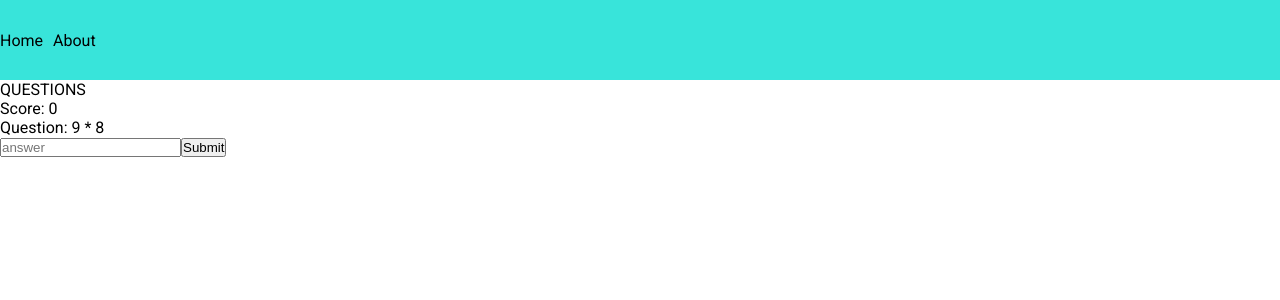
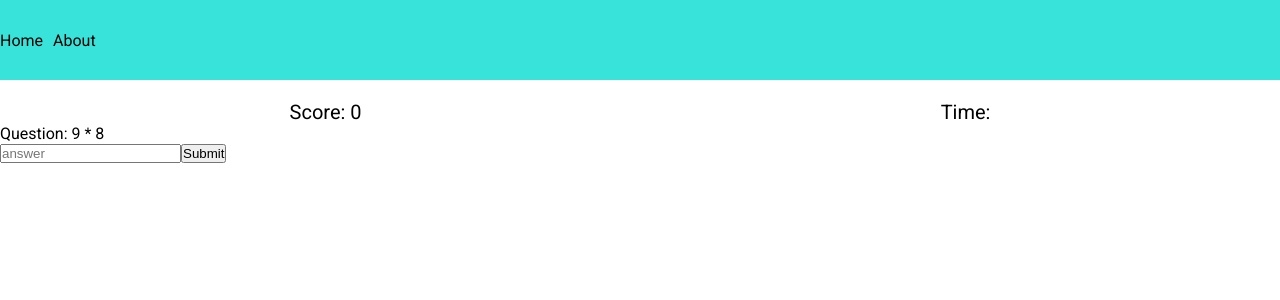
Before and after one commit to greenchul/maths-fe, a React (Create React App) app: page / in a window 1280 px wide. Shown: the top 300 px of the page. Built offline with nearby package versions, Linux system fonts and the light colour scheme.

Commit message:
added time placeholder and styled

```diff
--- a/src/components/Quiz.jsx
+++ b/src/components/Quiz.jsx
@@ -3,6 +3,7 @@ import { useState, useEffect } from "react";
 import generateQuestion from "../utils/generateQuestion";
 import Keyboard from "./Keyboard";
 import checkAnswer from "../utils/checkAnswer";
+import "../styles/quiz.css";
 
 const Quiz = () => {
   const [question, setQuestion] = useState();
@@ -25,9 +26,11 @@ const Quiz = () => {
   }, [answer, question]);
 
   return (
-    <div>
-      QUESTIONS
-      <p>Score: {score}</p>
+    <div className="quiz-container">
+      <div className="quiz-score-time-container">
+        <p className="quiz-score">Score: {score}</p>
+        <p className="quiz-time">Time:</p>
+      </div>
       {question && <Questions question={question} />}
       <Keyboard setAnswer={setAnswer} />
     </div>
--- /dev/null
+++ b/src/styles/quiz.css
@@ -0,0 +1,12 @@
+.quiz-container {
+  display: flex;
+  flex-direction: column;
+}
+
+.quiz-score-time-container {
+  display: flex;
+  flex-direction: row;
+  justify-content: space-around;
+  font-size: 20px;
+  padding-top: 20px;
+}
```
